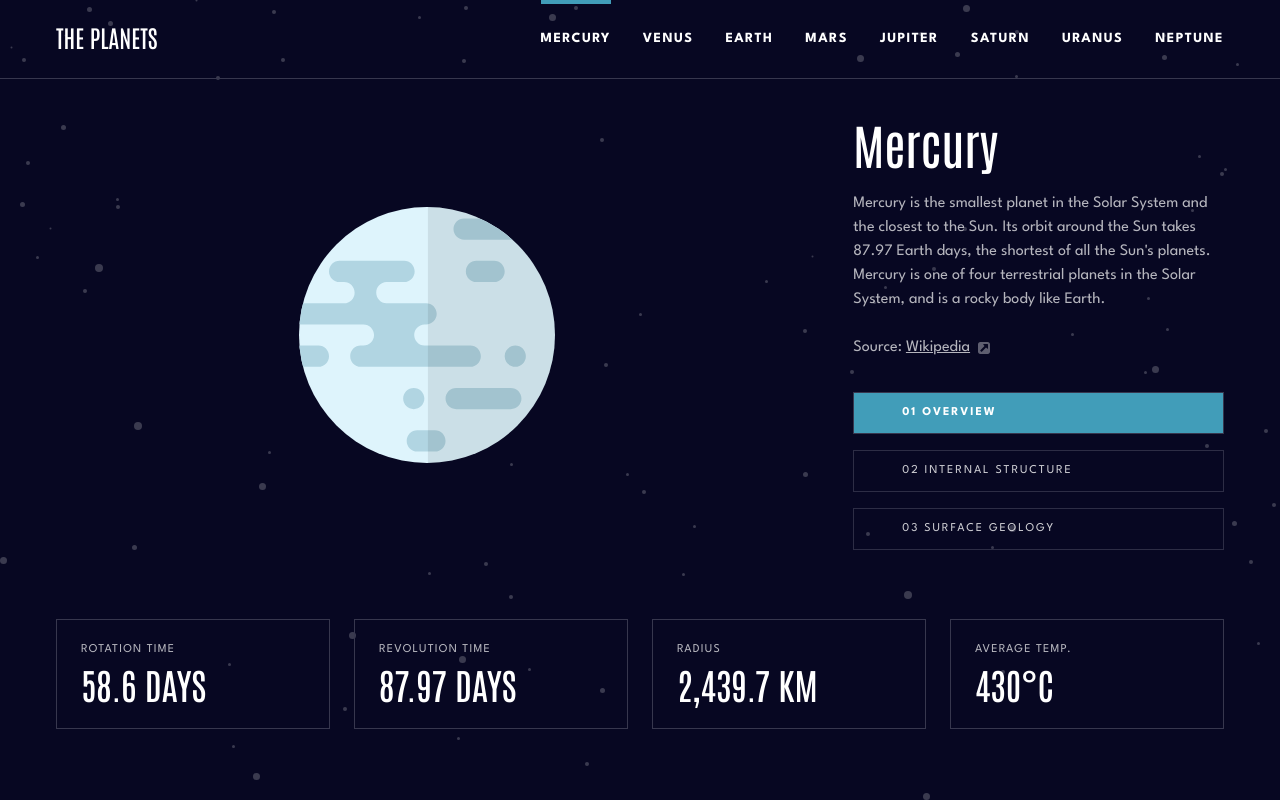
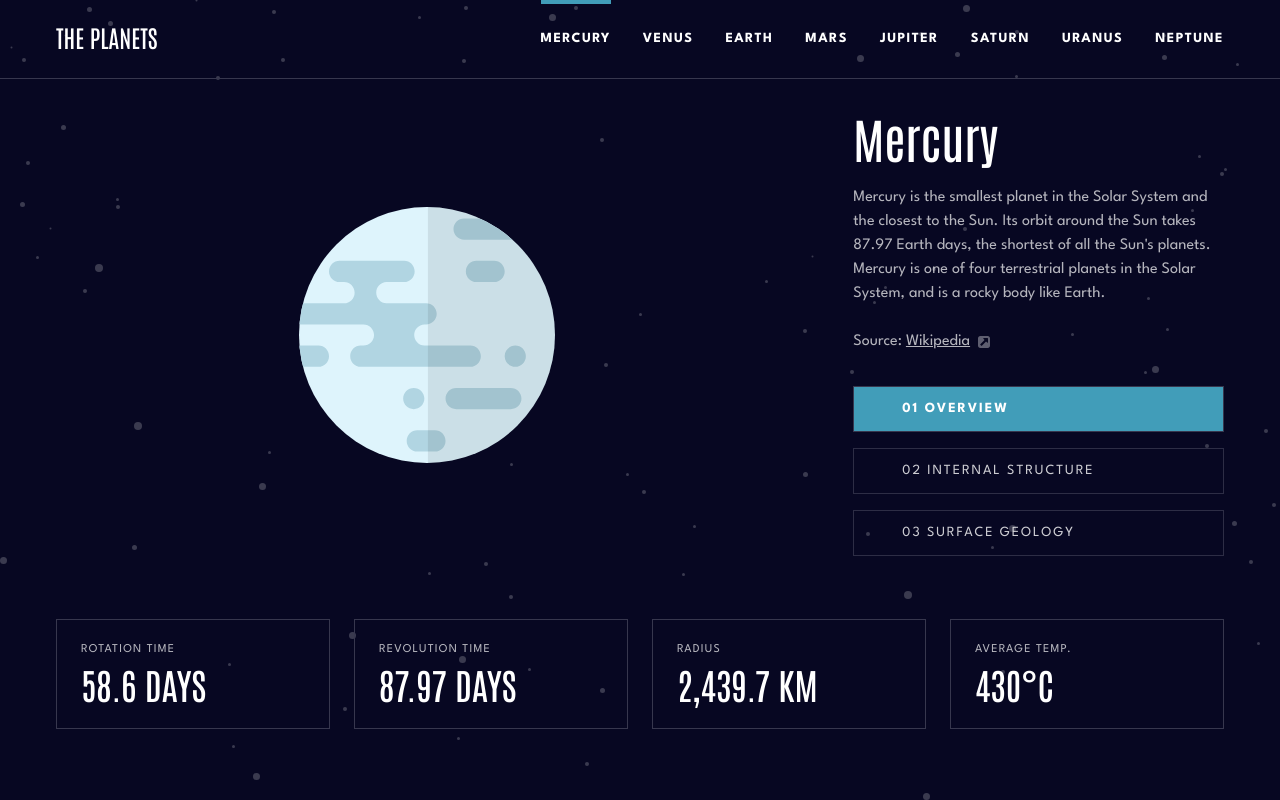
Before and after one commit to jjalbuenacabuyao/planet-facts, a Next.js app: page / in a window 1280 px wide. Built offline with nearby package versions, Linux system fonts and the light colour scheme.

Commit message:
adjust font-size

```diff
--- a/src/app/components/SecondaryNavItem.tsx
+++ b/src/app/components/SecondaryNavItem.tsx
@@ -15,7 +15,7 @@ const SecondaryNavItem = ({ title1, number, title2 }: Props) => {
   return (
     <li className="md:w-full md:max-w-xs lg:max-w-none">
       <button
-        className={`py-5 text-xs uppercase tracking-[1.9px] ${
+        className={`py-5 text-xs lg:text-sm uppercase tracking-[1.9px] ${
           activeTab === title1
             ? "border-b-4 font-semibold opacity-100"
             : "opacity-80"
```
